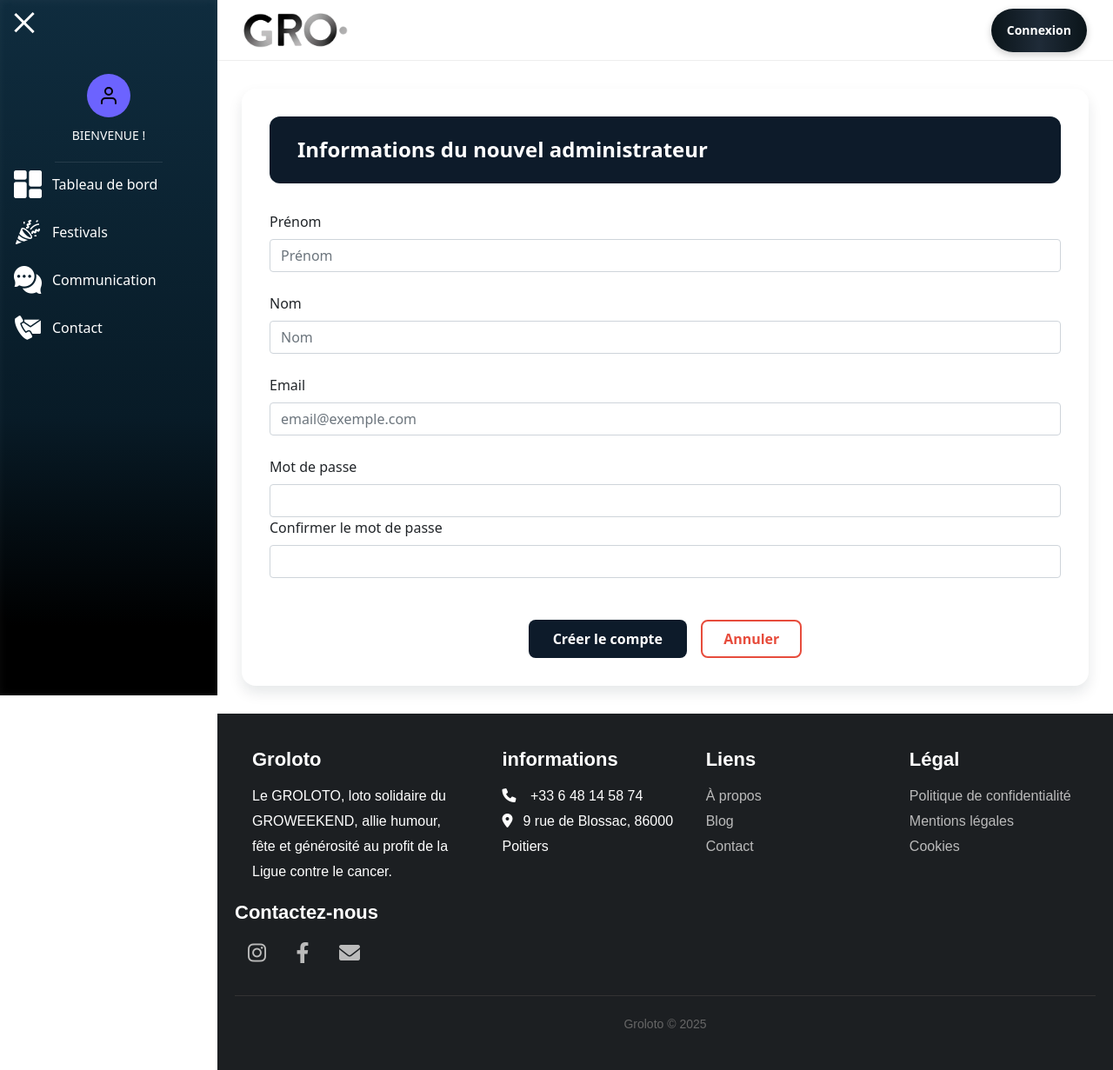
After one commit to Rlima-collab/Groloto, a Symfony app: template GroLoto/templates/admin/create_user.html.twig in a window 1280 px wide. The commit adds this page. Shown: the whole page at 87% size. Run offline with Twig, Linux system fonts and the light colour scheme; the template is opened without the code that fills it, so the values that code supplies are empty; some libraries are stand-ins or nearby versions.

Commit message:
ajout admin d'admin

```diff
--- a/GroLoto/public/css/sidebar.css
+++ b/GroLoto/public/css/sidebar.css
@@ -101,6 +101,33 @@
     font-size: 14px;
     text-transform: uppercase;
     color: white;
+}
+
+/* Row wrapper to show role and small action button */
+.user-role-row {
+    display: flex;
+    align-items: center;
+    gap: 8px;
+}
+
+.admin-create-btn {
+    display: inline-flex;
+    align-items: center;
+    justify-content: center;
+    width: 34px;
+    height: 34px;
+    background: rgba(255,255,255,0.06);
+    border: 1px solid rgba(255,255,255,0.08);
+    color: #ffffff;
+    border-radius: 8px;
+    text-decoration: none;
+    transition: background 0.15s ease, transform 0.08s ease;
+}
+
+.admin-create-btn:hover {
+    background: #ffffff;
+    color: #0d1b2a;
+    transform: translateY(-1px);
 }
 
 .sidebar.collapsed .user-info .user-role,
--- /dev/null
+++ b/GroLoto/templates/admin/create_user.html.twig
@@ -0,0 +1,61 @@
+{% extends 'base.html.twig' %}
+
+{% block title %}Créer un administrateur{% endblock %}
+
+{% block stylesheets %}
+    {{ parent() }}
+    <link rel="stylesheet" href="{{ asset('css/festival/festival-create.css') }}">
+{% endblock %}
+
+{% block body %}
+
+<div class="weekend-create-container">
+    <div class="weekend-form-card">
+        <div class="weekend-form-header">
+            <h2>Informations du nouvel administrateur</h2>
+        </div>
+
+        {% if errors is defined and errors|length > 0 %}
+            <div class="alert alert-danger">
+                <ul>
+                    {% for err in errors %}
+                        <li>{{ err }}</li>
+                    {% endfor %}
+                </ul>
+            </div>
+        {% endif %}
+
+        <form method="post" action="{{ path('admin_create_user') }}">
+            <div class="mb-4">
+                <label class="form-label">Prénom</label>
+                <input type="text" name="prenom" class="form-control" placeholder="Prénom">
+            </div>
+            <div class="mb-4">
+                <label class="form-label">Nom</label>
+                <input type="text" name="nom" class="form-control" placeholder="Nom">
+            </div>
+            <div class="mb-4">
+                <label class="form-label">Email</label>
+                <input type="email" name="email" class="form-control" placeholder="email@exemple.com" required>
+            </div>
+            <div class="form-row mb-4">
+                <div class="form-col">
+                    <label class="form-label">Mot de passe</label>
+                    <input type="password" name="password" class="form-control" required>
+                </div>
+                <div class="form-col">
+                    <label class="form-label">Confirmer le mot de passe</label>
+                    <input type="password" name="confirm_password" class="form-control" required>
+                </div>
+            </div>
+
+            <div class="text-center mt-8">
+                <button type="submit" style="background:#0d1b2a; color:white; border:none; padding:10px 28px; border-radius:8px; font-weight:600; cursor:pointer; transition:all .2s;" onmouseover="this.style.background='#1e3a5f'; this.style.transform='translateY(-1px)'" onmouseout="this.style.background='#0d1b2a'; this.style.transform='translateY(0)'">Créer le compte</button>
+                <a href="{{ path('dashboard') }}" style="margin-left:12px; background:transparent; color:#e74c3c; border:2px solid #e74c3c; padding:8px 24px; border-radius:8px; text-decoration:none; font-weight:600; display:inline-block; transition:all .2s;" onmouseover="this.style.background='#e74c3c'; this.style.color='white'" onmouseout="this.style.background='transparent'; this.style.color='#e74c3c'">Annuler</a>
+            </div>
+        </form>
+
+    </div>
+</div>
+
+{% endblock %}
--- a/GroLoto/templates/base.html.twig
+++ b/GroLoto/templates/base.html.twig
@@ -32,8 +32,15 @@
                             {{ app.user.prenom|first|upper }}{{ app.user.nom|first|upper }}
                         {% endif %}
                     </div>
-                    <div class="user-role">
-                        {{ app.user.role.nom|capitalize }}
+                    <div class="user-role-row">
+                        <div class="user-role">
+                            {{ app.user.role.nom|capitalize }}
+                        </div>
+                        {% if is_granted('ROLE_ADMIN') %}
+                            <a href="{{ path('admin_create_user') }}" class="admin-create-btn" title="Créer un compte admin">
+                                <i class="bi bi-person-plus" aria-hidden="true"></i>
+                            </a>
+                        {% endif %}
                     </div>
                 </div>
             {% endif %}
```
Also changed, not shown: GroLoto/src/Controller/AdminUserController.php (added, +79 -0 lines).
